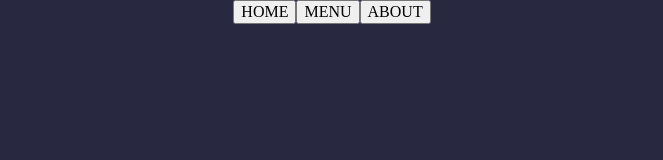
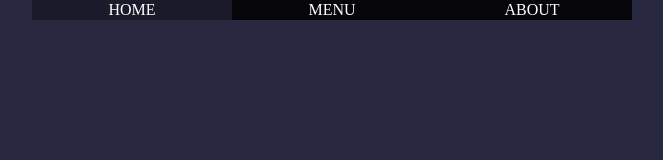
Before and after one commit to LBirkinshaw-Doyle/restaurant-page, a website built with webpack: page dist/index.html in a window 1280 px wide. Shown: the whole page, without its empty margins (308-971 px from the left). Built offline with nearby package versions, Linux system fonts and the light colour scheme.

Commit message:
updated header styling

```diff
--- a/src/index.js
+++ b/src/index.js
@@ -10,8 +10,11 @@ function createHeaderBar() {
     const headerAboutButton = headerHomeButton.cloneNode('true');
 
     headerAboutButton.textContent = 'ABOUT';
+    headerAboutButton.classList.add('header-button-inactive');
     headerHomeButton.textContent = 'HOME';
+    headerHomeButton.classList.add('header-button-active');
     headerMenuButton.textContent = 'MENU';
+    headerMenuButton.classList.add('header-button-inactive');
 
     header.append(headerHomeButton, headerMenuButton, headerAboutButton);
 
--- a/src/style.css
+++ b/src/style.css
@@ -10,4 +10,26 @@ body{
     flex-direction: column;
     align-items: center;
     margin: auto;
+    max-width: 75ch;
+
+    background-color: rgba(0, 0, 0, 0.2);
 }
+header{
+    align-self: stretch;
+    max-width: 75ch;
+    display: grid;
+    grid-template-columns: 1fr 1fr 1fr;
+}
+.page-button{
+    color: white;
+    background: rgb(40, 40, 65);
+    border-radius: 0;
+    padding: 2;
+    border: none;
+}
+.header-button-active{
+    background-color: rgba(0, 0, 0, 0.2);
+}
+.header-button-inactive{
+    background-color: rgba(0, 0, 0, 0.8);
+}
```
Also changed, not shown: dist/main.js.
